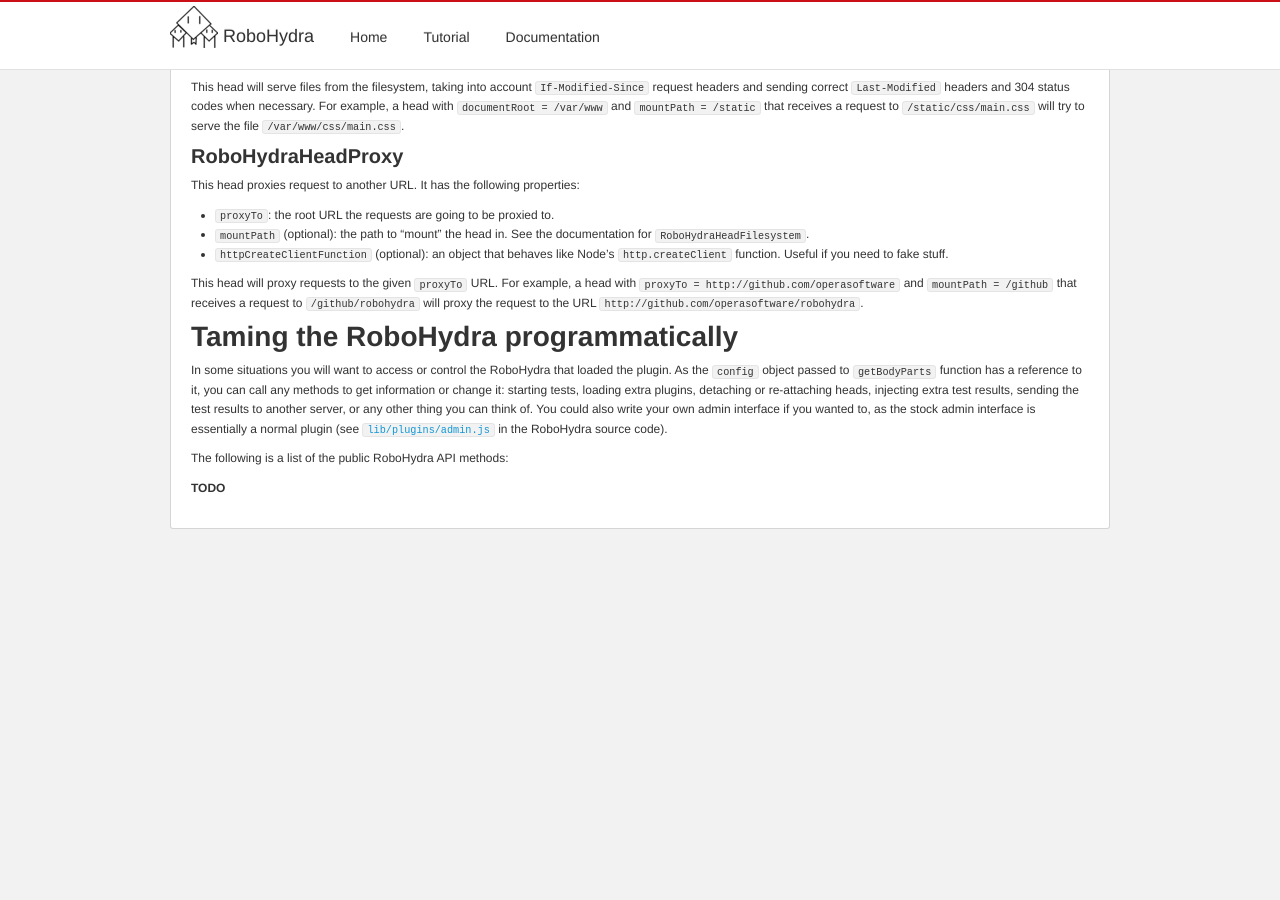
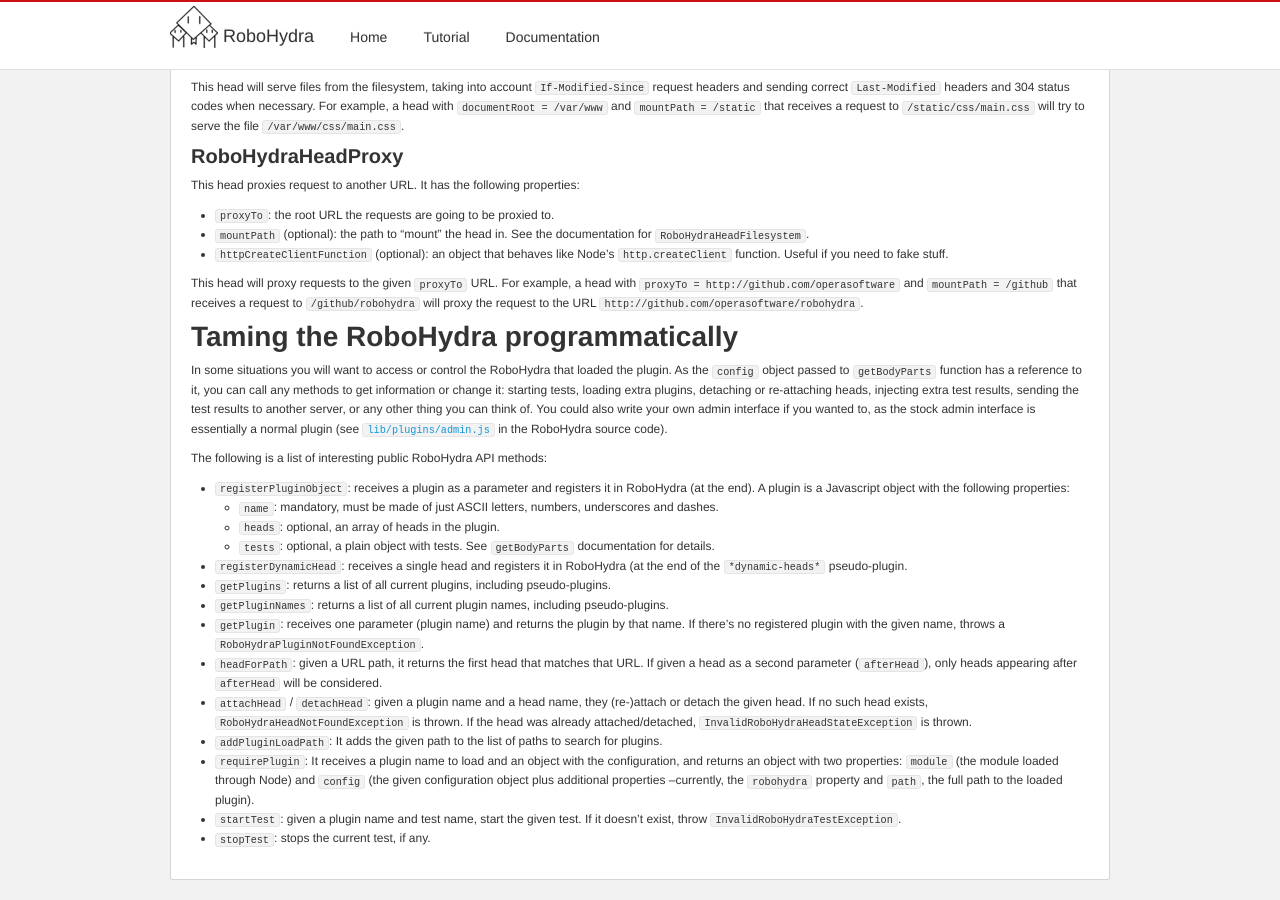
Before and after one commit to robohydra/robohydra, a Jekyll site: the page built from documentation/index.md, in a window 1280 px wide and 900 px high, scrolled down 2929 px. Built offline with Jekyll 4.4.1, drawn with Linux system fonts in a browser that asks for light colours; before the commit the page ends 3478 px from its top, so only the background shows below that.

Commit message:
Add (partial) RoboHydra class API documentation

```diff
--- a/documentation/index.md
+++ b/documentation/index.md
@@ -327,6 +327,41 @@ plugin (see
 [`lib/plugins/admin.js`](https://github.com/operasoftware/robohydra/blob/master/lib/plugins/admin.js)
 in the RoboHydra source code).
 
-The following is a list of the public RoboHydra API methods:
+The following is a list of interesting public RoboHydra API methods:
 
-**TODO**
+* `registerPluginObject`: receives a plugin as a parameter
+  and registers it in RoboHydra (at the end). A plugin is a Javascript
+  object with the following properties:
+  * `name`: mandatory, must be made of just ASCII letters, numbers,
+  underscores and dashes.
+  * `heads`: optional, an array of heads in the plugin.
+  * `tests`: optional, a plain object with tests. See `getBodyParts`
+  documentation for details.
+* `registerDynamicHead`: receives a single head and
+  registers it in RoboHydra (at the end of the `*dynamic-heads*`
+  pseudo-plugin.
+* `getPlugins`: returns a list of all current plugins, including
+  pseudo-plugins.
+* `getPluginNames`: returns a list of all current plugin names, including
+  pseudo-plugins.
+* `getPlugin`: receives one parameter (plugin name) and returns the
+  plugin by that name. If there's no registered plugin with the given
+  name, throws a `RoboHydraPluginNotFoundException`.
+* `headForPath`: given a URL path, it returns the first head that
+  matches that URL. If given a head as a second parameter
+  (`afterHead`), only heads appearing after `afterHead` will be
+  considered.
+* `attachHead` / `detachHead`: given a plugin name and a head name,
+  they (re-)attach or detach the given head. If no such head exists,
+  `RoboHydraHeadNotFoundException` is thrown. If the head was already
+  attached/detached, `InvalidRoboHydraHeadStateException` is thrown.
+* `addPluginLoadPath`: It adds the given path to the list of paths to
+  search for plugins.
+* `requirePlugin`: It receives a plugin name to load and an object
+  with the configuration, and returns an object with two properties:
+  `module` (the module loaded through Node) and `config` (the given
+  configuration object plus additional properties --currently, the
+  `robohydra` property and `path`, the full path to the loaded plugin).
+* `startTest`: given a plugin name and test name, start the given
+  test. If it doesn't exist, throw `InvalidRoboHydraTestException`.
+* `stopTest`: stops the current test, if any.
```
